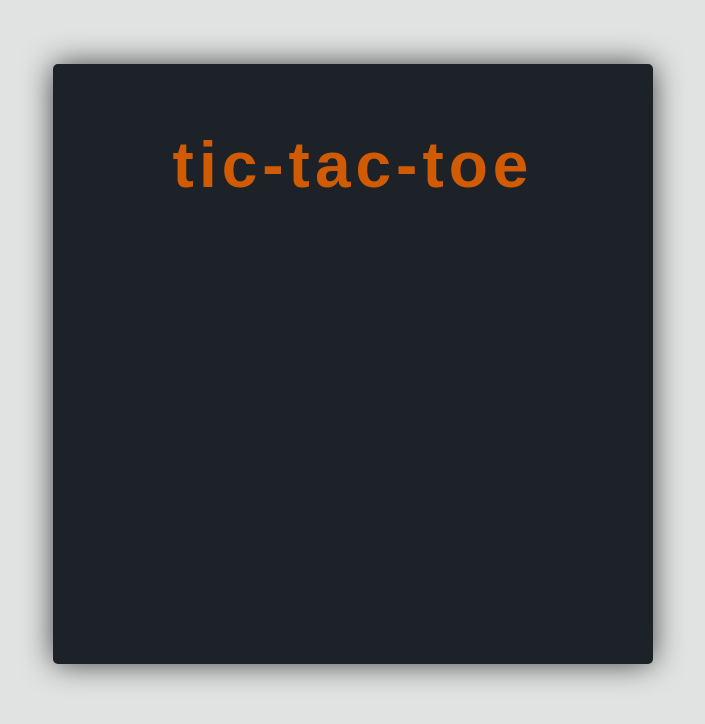
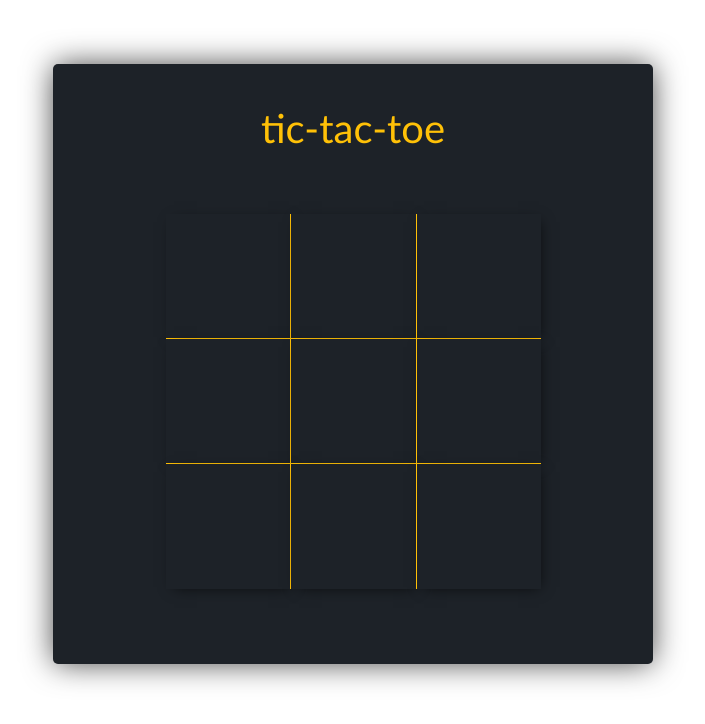
Before and after one commit to Kaneco/tic-tac-toe, a plain HTML site: page index.html in a window 1280 px wide. Shown: the whole page, without its empty margins (287-992 px from the left). Drawn offline with nearby package versions, Linux system fonts and the light colour scheme.

Commit message:
Added Basic Game Layout

```diff
--- a/index.html
+++ b/index.html
@@ -7,13 +7,44 @@
         <meta name="description" content="">
         <meta name="viewport" content="width=device-width, initial-scale=1">
         <link rel="stylesheet" href="main.css">
+        <link rel="stylesheet" href="https://stackpath.bootstrapcdn.com/bootstrap/5.0.0-alpha1/css/bootstrap.min.css" integrity="sha384-r4NyP46KrjDleawBgD5tp8Y7UzmLA05oM1iAEQ17CSuDqnUK2+k9luXQOfXJCJ4I" crossorigin="anonymous">
     </head>
     <body>
         <div id="container">
-            <div id="Title"><h1>tic-tac-toe</h1></div>
-            <div id="SelectPlayer"></div>
+            <div id="title"><h1>tic-tac-toe</h1></div>
+            <div id="content">
+                <div id="select-player">
+                    <div id="playervsplayer-card" class="card text-center bg-light" style="width: 12rem;">
+                        <div class="card-body">
+                          <h5 class="card-title">Player vs Player</h5>
+                          <p class="card-text">W</p>
+                          <a href="#" class="btn  btn-warning">Play</a>
+                        </div>
+                      </div>
+                      <div id="playervscpu-card" class="card text-center bg-light mb-3" style="width: 12rem;">
+                        <div class="card-body">
+                          <h5 class="card-title">Player vs Computer (AI)</h5>
+                          <p class="card-text">With support</p>
+                          <a href="#" class="btn  btn-warning">Play</a>
+                        </div>
+                      </div>
+                </div>
+                <div id="game-board">
+                    <div class="positions" id="position-0"></div>
+                    <div class="positions" id="position-1"></div>
+                    <div class="positions" id="position-2"></div>
+                    <div class="positions" id="position-3"></div>
+                    <div class="positions" id="position-4"></div>
+                    <div class="positions" id="position-5"></div>
+                    <div class="positions" id="position-6"></div>
+                    <div class="positions" id="position-7"></div>
+                    <div class="positions" id="position-8"></div>
+                </div>
+            </div>
             <div id="Footer"></div>
         </div>
         <script src="main.js" async defer></script>
+        <script src="https://cdn.jsdelivr.net/npm/popper.js@1.16.0/dist/umd/popper.min.js" integrity="sha384-Q6E9RHvbIyZFJoft+2mJbHaEWldlvI9IOYy5n3zV9zzTtmI3UksdQRVvoxMfooAo" crossorigin="anonymous"></script>
+<script src="https://stackpath.bootstrapcdn.com/bootstrap/5.0.0-alpha1/js/bootstrap.min.js" integrity="sha384-oesi62hOLfzrys4LxRF63OJCXdXDipiYWBnvTl9Y9/TRlw5xlKIEHpNyvvDShgf/" crossorigin="anonymous"></script>
     </body>
 </html>
--- a/main.css
+++ b/main.css
@@ -3,32 +3,74 @@
 #E1E2E2 cinzento */
 
 body {
-    background-color: #E1E2E2;
+	background-color: #e1e2e2;
 }
 
 #container {
 	width: 600px;
 	height: 600px;
-    margin:auto;
+	margin: auto;
 	margin-top: 4em;
-    background-color:#1D2228 ;
-    -webkit-box-shadow: 0px 0px 31px -1px rgba(0,0,0,0.75);
-    -moz-box-shadow: 0px 0px 31px -1px rgba(0,0,0,0.75);
-    box-shadow: 0px 0px 31px -1px rgba(0,0,0,0.75);
+	background-color: #1d2228;
+	-webkit-box-shadow: 0px 0px 31px -1px rgba(0, 0, 0, 0.75);
+	-moz-box-shadow: 0px 0px 31px -1px rgba(0, 0, 0, 0.75);
+	box-shadow: 0px 0px 31px -1px rgba(0, 0, 0, 0.75);
 	border-radius: 5px;
+}
+
+#title {
+	height: 150px;
 }
 
 h1 {
 	margin: auto;
 	text-align: center;
 	padding-top: 1em;
+	padding-bottom: 1em;
+	font-family: "Trebuchet MS", sans-serif;
+	font-size: 2em;
+	font-weight: bolder;
+	color: #ffc107;
 }
 
-h1 {
-    position: relative;
-    z-index: 2;
-    font-size: 4em;
-    letter-spacing: 5px;
-    font-family: 'Red Hat Display', sans-serif;
-    color: #d15b00 ;
+#select-player{
+    display: none;
 }
+
+#content{
+    display: flex;
+    justify-content: center;
+}
+
+#game-board {
+    display: grid;
+    margin: auto;
+	grid-template-columns: repeat(3, 125px [col-start]);
+	grid-template-rows: repeat(3, 125px [col-start]);
+}
+
+#playervsplayer-card {
+}
+
+.positions{
+    box-shadow: 3px 3px 14px -5px rgba(0,0,0,0.75);
+    background-color: #1D2228;
+}
+
+.positions:hover{
+    background-color: #232933;
+}
+
+
+#position-0, #position-3, #position-6{
+    border-right: 1px solid #ffc107;
+}
+#position-2, #position-5, #position-8{
+    border-left: 1px solid #ffc107;
+}
+#position-0, #position-1, #position-2{
+    border-bottom: 1px solid #ffc107;
+}
+#position-3, #position-4, #position-5{
+    border-bottom: 1px solid #ffc107;
+}
```
Lines whose indentation alone changed are shown as unchanged.
